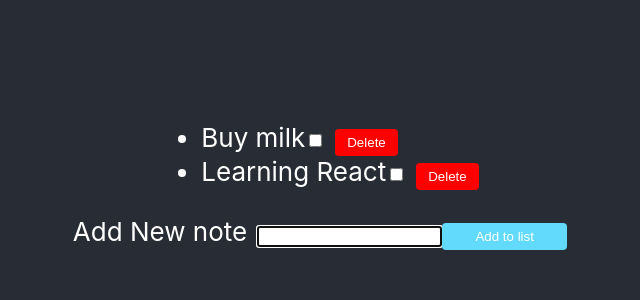
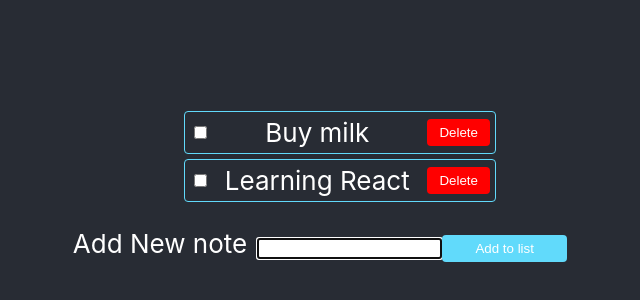
Before and after one commit to AliTaee/Minimal-Todo-list, a React (Create React App) app: page / in a window 1280 px wide. Shown: the part 224-524 px from the top of the page, without its empty margins (320-960 px from the left). Built offline with nearby package versions, Linux system fonts and the light colour scheme.

Commit message:
Improve empty error message and note item UI and UX

```diff
--- a/src/App.css
+++ b/src/App.css
@@ -13,15 +13,43 @@
   color: white;
 }
 
+.error {
+  color: red;
+}
+
 .todo-list {
   display: flex;
   flex-direction: column;
   align-items: flex-start;
   justify-content: space-between;
+  list-style: none;
+}
+
+.todo-list .note-item:last-of-type {
+  margin-bottom: 0;
 }
 
 .add-todo-container label {
   margin-right: 10px;
+}
+
+.note-item {
+  margin-bottom: 5px;
+  min-width: 300px;
+  display: flex;
+  justify-content: space-between;
+  align-items: center;
+  border: 1px solid #61dafb;
+  padding: 5px;
+  border-radius: 4px;
+}
+
+.note-item input {
+  margin-right: 10px;
+}
+
+.note-done label {
+  text-decoration: line-through;
 }
 
 .todo-delete {
--- a/src/App.js
+++ b/src/App.js
@@ -5,8 +5,13 @@ function App(props) {
   const { todo } = props;
   const [todoList, setTodoList] = useState(todo);
   const [toAddList, setToAddList] = useState("");
+  const [error, setError] = useState({ state: false, message: "" });
 
   const handelAddToDo = () => {
+    if (toAddList === "") {
+      setError({ state: true, message: "You can't add empty note!" });
+      return;
+    } else {
       let maxId = 0;
       todoList.forEach((todo) => {
         if (todo.id > maxId) maxId = todo.id;
@@ -16,6 +21,9 @@ function App(props) {
       setTodoList([...todoList, { id: maxId, title: toAddList, done: false }]);
       // Clear input field
       setToAddList("");
+      // Clear Pre error message
+      setError({ state: false, message: "" });
+    }
   };
 
   // Toggle todo state
@@ -41,16 +49,21 @@ function App(props) {
   return (
     <div className="App">
       <header className="App-header">
+        {error.state && <p className="error">{error.message}</p>}
         {todoList.length ? (
           <ul className="todo-list">
-            {todoList.map((todo) => (
-              <li key={todo.id}>
-                {todo.title}
+            {todoList.map((todo, index) => (
+              <li
+                className={todo.done ? "note-item note-done" : "note-item"}
+                key={todo.id}
+              >
                 <input
+                  id={`note-state-${index}`}
                   type="checkbox"
                   value={todo.done}
                   onChange={() => toggleTodoState(todo.id)}
                 />
+                <label htmlFor={`note-state-${index}`}>{todo.title}</label>
                 <button
                   onClick={() => deleteTodo(todo.id)}
                   className="todo-delete"
```
Lines whose indentation alone changed are shown as unchanged.
